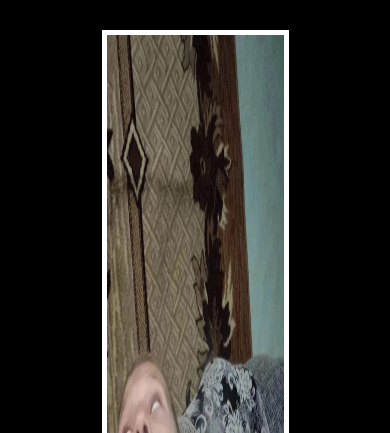
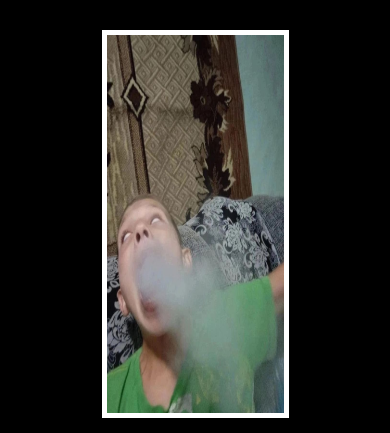
Before and after one commit to MasonRichards-jpg/html-css-2000s-meme-poster, a plain HTML site: page index.html in a window 390 px wide. Shown: the top 433 px of the page. Drawn offline with nearby package versions, Linux system fonts and the light colour scheme.

Commit message:
Add files via upload

```diff
--- a/style.css
+++ b/style.css
@@ -26,6 +26,12 @@ p{
     margin-left: 25%;
 }
 img{
+    display: flex;
     width: 100%;
     height: 20cm;
 }
+@media(max-width:600px){
+    img{
+        height: 10cm;
+    }
+}
```
